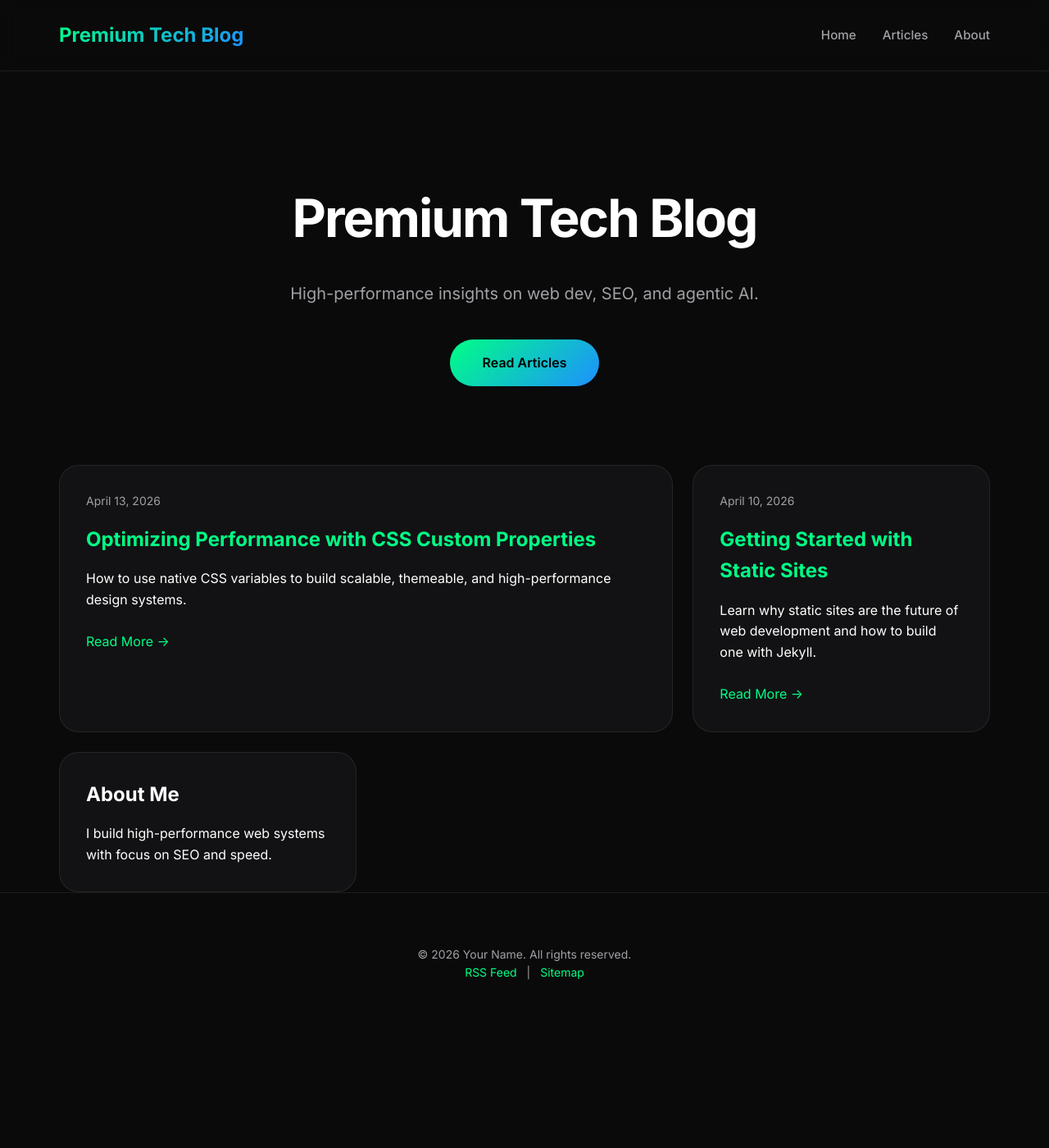
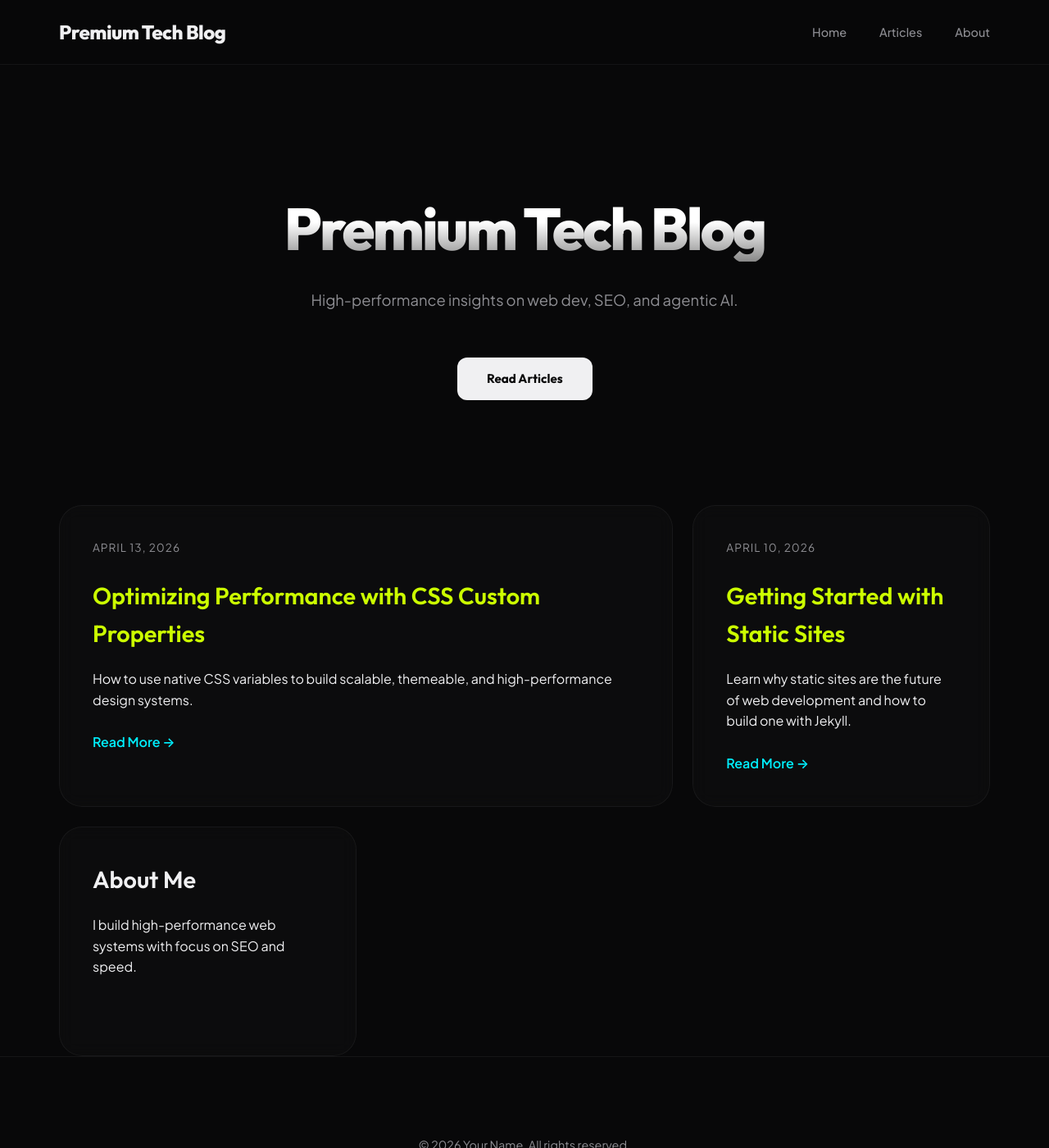
Before and after one commit to tapman104/site, a Jekyll site: the page built from index.md, in a window 1280 px wide and 1400 px high. Shown: the whole window at 82% size. Built offline with Jekyll 4.4.1, drawn with Linux system fonts in a browser that asks for light colours.

Commit message:
feat: initialize Jekyll project with site structure, base styles, and core site functionality

```diff
--- a/_sass/main.scss
+++ b/_sass/main.scss
@@ -1,18 +1,26 @@
 // _sass/main.scss
-@import url('https://fonts.googleapis.com/css2?family=Inter:wght@300;400;500;600;700&display=swap');
+@import url('https://fonts.googleapis.com/css2?family=Outfit:wght@300;400;500;600;700;800&family=Plus+Jakarta+Sans:ital,wght@0,300;0,400;0,500;0,600;0,700;1,400&display=swap');
 
 :root {
-    --bg: #0a0a0b;
-    --surface: #121214;
-    --surface-elevated: #1a1a1c;
-    --primary: #00ff85;
-    --primary-dim: rgba(0, 255, 133, 0.1);
-    --secondary: #1e90ff;
-    --text-main: #ffffff;
-    --text-dim: #a0a0a5;
-    --border: rgba(255, 255, 255, 0.08);
-    --gradient: linear-gradient(135deg, var(--primary), var(--secondary));
-    --transition: all 0.3s cubic-bezier(0.4, 0, 0.2, 1);
+    --bg: #080809;
+    --surface: #0e0e0f;
+    --surface-elevated: #141416;
+    --primary: #00f0ff;
+    --primary-dim: rgba(0, 240, 255, 0.1);
+    --secondary: #ccff00;
+    --depth: #7000ff;
+    --text-main: #f0f0f2;
+    --text-dim: #8e8e93;
+    --border: rgba(255, 255, 255, 0.05);
+    --border-bright: rgba(255, 255, 255, 0.12);
+    --gradient: linear-gradient(135deg, var(--primary), var(--depth));
+    --transition: all 0.4s cubic-bezier(0.23, 1, 0.32, 1);
+
+    // Fluid Typography
+    --fs-h1: clamp(2.5rem, 8vw, 4.5rem);
+    --fs-h2: clamp(1.8rem, 5vw, 2.8rem);
+    --fs-h3: clamp(1.4rem, 3vw, 1.8rem);
+    --fs-body: clamp(1rem, 1.2vw, 1.125rem);
 }
 
 * {
@@ -25,9 +33,52 @@
 body {
     background-color: var(--bg);
     color: var(--text-main);
-    font-family: 'Inter', -apple-system, BlinkMacSystemFont, 'Segoe UI', Roboto, sans-serif;
+    font-family: 'Plus Jakarta Sans', -apple-system, sans-serif;
+    font-size: var(--fs-body);
     line-height: 1.6;
     overflow-x: hidden;
+}
+
+/* Ambient Layers */
+.bg-ambient {
+    position: fixed;
+    top: 0;
+    left: 0;
+    width: 100%;
+    height: 100%;
+    z-index: -2;
+    pointer-events: none;
+    background:
+        radial-gradient(circle at 0% 0%, rgba(112, 0, 255, 0.08) 0%, transparent 40%),
+        radial-gradient(circle at 100% 100%, rgba(0, 240, 255, 0.05) 0%, transparent 40%);
+}
+
+.bg-grid {
+    position: fixed;
+    top: 0;
+    left: 0;
+    width: 100%;
+    height: 100%;
+    z-index: -1;
+    pointer-events: none;
+    background-image:
+        linear-gradient(var(--border) 1px, transparent 1px),
+        linear-gradient(90deg, var(--border) 1px, transparent 1px);
+    background-size: 50px 50px;
+    mask-image: radial-gradient(circle at 50% 50%, black, transparent 80%);
+    opacity: 0.4;
+}
+
+.noise-filter {
+    position: fixed;
+    top: 0;
+    left: 0;
+    width: 100%;
+    height: 100%;
+    z-index: -1;
+    opacity: 0.03;
+    pointer-events: none;
+    filter: contrast(150%) brightness(1000%);
 }
 
 a {
@@ -47,12 +98,13 @@ ul {
 }
 
 header {
-    padding: 1.5rem 0;
-    backdrop-filter: blur(10px);
+    padding: 1.25rem 0;
+    backdrop-filter: blur(20px);
+    -webkit-backdrop-filter: blur(20px);
     position: sticky;
     top: 0;
     z-index: 1000;
-    background: rgba(10, 10, 11, 0.8);
+    background: rgba(8, 8, 9, 0.7);
     border-bottom: 1px solid var(--border);
 }
 
@@ -63,81 +115,128 @@ nav {
 }
 
 .logo {
-    font-weight: 700;
+    font-family: 'Outfit', sans-serif;
+    font-weight: 800;
     font-size: 1.5rem;
-    background: var(--gradient);
+    letter-spacing: -0.5px;
+    color: var(--text-main);
+}
+
+.nav-links {
+    display: flex;
+    gap: 2.5rem;
+}
+
+.nav-links a {
+    font-weight: 500;
+    font-size: 0.9rem;
+    color: var(--text-dim);
+    position: relative;
+    padding: 0.5rem 0;
+}
+
+.nav-links a::after {
+    content: '';
+    position: absolute;
+    bottom: 0;
+    left: 0;
+    width: 0;
+    height: 1px;
+    background: var(--primary);
+    transition: var(--transition);
+}
+
+.nav-links a:hover {
+    color: var(--primary);
+}
+
+.nav-links a:hover::after {
+    width: 100%;
+}
+
+/* Hero */
+.hero {
+    padding: 10rem 0 6rem;
+    text-align: center;
+}
+
+.hero h1 {
+    font-family: 'Outfit', sans-serif;
+    font-size: var(--fs-h1);
+    font-weight: 800;
+    letter-spacing: -0.04em;
+    margin-bottom: 2rem;
+    line-height: 1.1;
+    background: linear-gradient(to bottom, #fff 40%, #888);
     -webkit-background-clip: text;
     -webkit-text-fill-color: transparent;
 }
 
-.nav-links {
-    display: flex;
-    gap: 2rem;
-}
-
-.nav-links a {
-    font-weight: 500;
-    font-size: 0.95rem;
-    color: var(--text-dim);
-}
-
-.nav-links a:hover {
-    color: var(--text-main);
-}
-
-/* Hero */
-.hero {
-    padding: 8rem 0 4rem;
-    text-align: center;
-}
-
-.hero h1 {
-    font-size: 4rem;
-    font-weight: 800;
-    letter-spacing: -2px;
-    margin-bottom: 1.5rem;
-    min-height: 5rem;
-}
-
 .lead {
-    font-size: 1.25rem;
+    font-size: 1.15rem;
     color: var(--text-dim);
     max-width: 600px;
-    margin: 0 auto 2.5rem;
+    margin: 0 auto 3.5rem;
+    font-weight: 400;
 }
 
 .btn-magnetic {
     display: inline-block;
-    padding: 1rem 2.5rem;
-    background: var(--gradient);
-    color: #000;
-    font-weight: 600;
-    border-radius: 99px;
-    transition: transform 0.1s linear;
+    padding: 0.875rem 2.25rem;
+    background: var(--text-main);
+    color: var(--bg);
+    font-weight: 700;
+    border-radius: 12px;
+    font-size: 0.95rem;
+    font-family: 'Outfit', sans-serif;
+    transition: transform 0.5s cubic-bezier(0.23, 1, 0.32, 1), box-shadow 0.3s ease;
+    cursor: pointer;
+    will-change: transform;
+}
+
+.btn-magnetic:hover {
+    box-shadow: 0 0 40px rgba(255, 255, 255, 0.15);
 }
 
 /* Bento Grid */
 .bento-grid {
     display: grid;
     grid-template-columns: repeat(3, 1fr);
+    grid-auto-rows: minmax(280px, auto);
     grid-gap: 1.5rem;
     margin-top: 2rem;
 }
 
 .bento-item {
-    background: var(--surface);
+    background: rgba(255, 255, 255, 0.02);
     border: 1px solid var(--border);
-    border-radius: 24px;
-    padding: 2rem;
+    border-radius: 28px;
+    padding: 2.5rem;
     transition: var(--transition);
     position: relative;
     overflow: hidden;
+    backdrop-filter: blur(10px);
+    -webkit-backdrop-filter: blur(10px);
+}
+
+.bento-item::before {
+    content: '';
+    position: absolute;
+    inset: 0;
+    background: radial-gradient(circle at var(--mouse-x, 50%) var(--mouse-y, 50%), rgba(255, 255, 255, 0.08), transparent 85%);
+    opacity: 0;
+    transition: opacity 0.5s ease;
+    pointer-events: none;
 }
 
 .bento-item:hover {
-    border-color: var(--primary);
-    transform: translateY(-5px);
-    box-shadow: 0 10px 30px rgba(0, 0, 0, 0.5);
+    border-color: var(--border-bright);
+    transform: translateY(-8px);
+    background: rgba(255, 255, 255, 0.04);
+}
+
+.bento-item:hover::before {
+    opacity: 1;
 }
 
 .bento-item.large {
@@ -145,78 +244,115 @@ nav {
 }
 
 .bento-item h3 {
-    font-size: 1.5rem;
-    margin-bottom: 1rem;
+    font-family: 'Outfit', sans-serif;
+    font-size: var(--fs-h3);
+    margin-bottom: 1.25rem;
+    font-weight: 600;
 }
 
 .bento-item a {
-  color: var(--primary);
+  color: var(--secondary);
+  font-weight: 600;
+  display: inline-flex;
+  align-items: center;
+  gap: 0.5rem;
 }
 
 .meta-info {
-    font-size: 0.875rem;
+    font-size: 0.85rem;
     color: var(--text-dim);
-    margin-bottom: 1rem;
+    margin-bottom: 1.5rem;
     display: flex;
     gap: 1rem;
+    text-transform: uppercase;
+    letter-spacing: 1px;
 }
 
 /* Article Content */
 .article-content {
-    max-width: 800px;
-    margin: 4rem auto;
+    max-width: 760px;
+    margin: 6rem auto;
 }
 
 .article-header {
-    margin-bottom: 3rem;
-    border-bottom: 1px solid var(--border);
-    padding-bottom: 2rem;
+    margin-bottom: 4rem;
+    text-align: center;
 }
 
 .article-header h1 {
-    font-size: 3rem;
-    line-height: 1.2;
+    font-family: 'Outfit', sans-serif;
+    font-size: var(--fs-h1);
+    line-height: 1.05;
+    margin-bottom: 1.5rem;
 }
 
 .post-content {
-    font-size: 1.125rem;
-    line-height: 1.8;
+    font-size: 1.15rem;
+    line-height: 1.9;
 }
 
-.post-content h2 { margin: 2.5rem 0 1.5rem; color: var(--text-main); }
-.post-content p { margin-bottom: 1.5rem; color: var(--text-dim); }
+.post-content h2 {
+    font-family: 'Outfit', sans-serif;
+    font-size: var(--fs-h2);
+    margin: 3.5rem 0 1.5rem;
+    color: var(--text-main);
+}
+
+.post-content p {
+    margin-bottom: 1.75rem;
+    color: var(--text-dim);
+}
+
 .post-content pre {
-    background: var(--surface-elevated);
-    padding: 1.5rem;
-    border-radius: 12px;
+    background: #000;
+    padding: 2rem;
+    border-radius: 20px;
     overflow-x: auto;
-    margin: 2rem 0;
+    margin: 2.5rem 0;
     border: 1px solid var(--border);
+    font-family: 'JetBrains Mono', monospace;
 }
 
 .post-nav {
     display: flex;
     justify-content: space-between;
-    margin-top: 4rem;
-    padding-top: 2rem;
+    margin-top: 6rem;
+    padding-top: 3rem;
     border-top: 1px solid var(--border);
 }
 
-.post-nav a { color: var(--primary); }
+.post-nav a {
+    color: var(--primary);
+    font-weight: 600;
+}
 
 footer {
-    padding: 4rem 1rem;
+    padding: 6rem 1rem;
     border-top: 1px solid var(--border);
     text-align: center;
     color: var(--text-dim);
-    font-size: 0.875rem;
+    font-size: 0.9rem;
 }
 
-footer a { color: var(--primary); margin: 0 0.5rem; }
+footer a { color: var(--text-main); margin: 0 0.75rem; font-weight: 500; }
 
 @media (max-width: 768px) {
-    .hero h1 { font-size: 2.5rem; }
-    .bento-grid { grid-template-columns: 1fr; }
+    .bento-grid {
+        grid-template-columns: 1fr;
+        grid-auto-rows: auto;
+    }
     .bento-item.large { grid-column: span 1; }
-    .article-header h1 { font-size: 2rem; }
+    .container { padding: 0 1.5rem; }
 }
+
+/* Animations */
+@keyframes fadeInUp {
+    from { opacity: 0; transform: translateY(20px); }
+    to { opacity: 1; transform: translateY(0); }
+}
+
+.reveal-active {
+    opacity: 1 !important;
+    transform: translateY(0) !important;
+    transition: opacity 0.8s cubic-bezier(0.23, 1, 0.32, 1), transform 0.8s cubic-bezier(0.23, 1, 0.32, 1);
+}
--- a/assets/js/main.js
+++ b/assets/js/main.js
@@ -13,7 +13,6 @@ document.addEventListener('DOMContentLoaded', () => {
                 i++;
             } else {
                 clearInterval(timer);
-                revealOnScroll();
             }
         }, speed);
     };
@@ -23,14 +22,30 @@ document.addEventListener('DOMContentLoaded', () => {
     magneticBtns.forEach(btn => {
         btn.addEventListener('mousemove', (e) => {
             const position = btn.getBoundingClientRect();
-            const x = e.pageX - position.left - position.width / 2;
-            const y = e.pageY - position.top - position.height / 2;
+            // Use client coordinates (viewport-relative) to match getBoundingClientRect()
+            const x = e.clientX - position.left - position.width / 2;
+            const y = e.clientY - position.top - position.height / 2;
 
+            // Temporary disable transition for immediate response
+            btn.style.transition = 'transform 0.1s linear';
             btn.style.transform = `translate(${x * 0.3}px, ${y * 0.3}px)`;
         });
 
         btn.addEventListener('mouseleave', () => {
+            btn.style.transition = 'transform 0.5s cubic-bezier(0.23, 1, 0.32, 1)';
             btn.style.transform = 'translate(0px, 0px)';
+        });
+    });
+
+    // Bento Spotlight Effect
+    const bentoItems = document.querySelectorAll('.bento-item');
+    bentoItems.forEach(item => {
+        item.addEventListener('mousemove', (e) => {
+            const rect = item.getBoundingClientRect();
+            const x = ((e.clientX - rect.left) / rect.width) * 100;
+            const y = ((e.clientY - rect.top) / rect.height) * 100;
+            item.style.setProperty('--mouse-x', `${x}%`);
+            item.style.setProperty('--mouse-y', `${y}%`);
         });
     });
 
@@ -54,12 +69,13 @@ document.addEventListener('DOMContentLoaded', () => {
         });
     };
 
-    // Initialize Typewriter with the site title from config (if applicable)
+    // Initialize components
     const heroTitle = document.querySelector('#hero-title');
     if (heroTitle) {
         const text = heroTitle.innerText;
         typeWriter('#hero-title', text, 80);
-    } else {
-        revealOnScroll();
     }
+
+    // Always start reveal independent of typewriter
+    revealOnScroll();
 });
```
Also changed, not shown: 8 other files.
